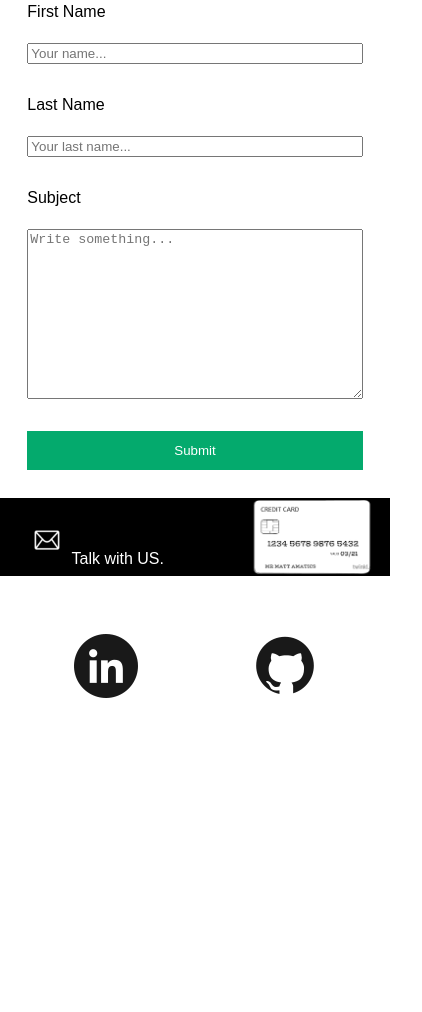
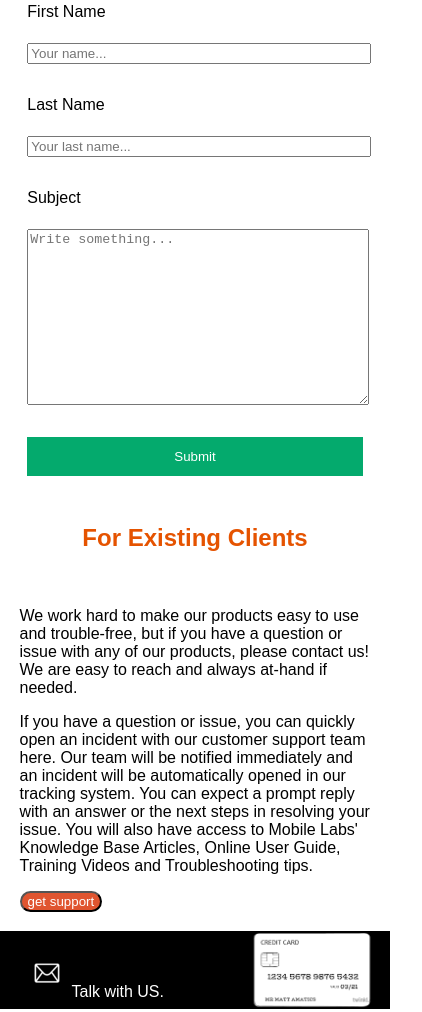
Before and after one commit to ELDADBRHANO/Phone-store-Project, a plain HTML site: page pages/Contact.html in a window 390 px wide. Shown: the part 267-1279 px from the top of the page, 422 px wide, since content can reach past the window. Before the commit the page ends 992 px from the top, so only its background shows below. Drawn offline with Linux system fonts and the light colour scheme.

Commit message:
contact_commit

```diff
--- a/CSS/contact.css
+++ b/CSS/contact.css
@@ -16,6 +16,22 @@ body {
     top: 0;
 
   }
+  #clients{
+    display: flex;
+    flex-direction: column;
+    align-items: center;
+  }
+  #support{
+    color: white;
+    border-radius: 1rem;
+    background-color:#e05530 ;
+  }
+  #headers-clients{
+    color: #e55300;
+  }
+  article{
+    padding: 5%;
+  }
   #footer{
     grid-area: footer;
     /* background-color: #e9bcb7;
@@ -23,11 +39,11 @@ body {
     /* height: 10vh; */
     /* width: 100vw; */
     opacity:0.9 ;
-    padding: 1rem;
+    /* padding: 1rem; */
   }
-  * {
+  /* * {
     box-sizing: border-box;
-  }
+  } */
 
 
   input[type=text], select, textarea {
@@ -84,9 +100,6 @@ body {
     width: 100vw;
     padding: 1rem;
   }
-  * {
-    box-sizing: border-box;
-  }
 
 
   input[type=text], select, textarea {
@@ -128,6 +141,9 @@ body {
     margin-top: 5vh;
   }
 
+  .addres-header{
+    color: white;
+  }
 
   @media screen and (max-width: 600px) {
     .column, input[type=submit] {
--- a/pages/Contact.html
+++ b/pages/Contact.html
@@ -1,64 +1,114 @@
 <!DOCTYPE html>
 <html lang="en">
   <head>
-  <meta charset="UTF-8">
-  <meta http-equiv="X-UA-Compatible" content="IE=edge">
-  <meta name="viewport" content="width=device-width, initial-scale=1.0">
+    <meta charset="UTF-8" />
+    <meta http-equiv="X-UA-Compatible" content="IE=edge" />
+    <meta name="viewport" content="width=device-width, initial-scale=1.0" />
     <title>Contact Eldad's</title>
-  <link rel="stylesheet" href="../CSS/users.css">
-  <link rel="stylesheet" href="../CSS/mobile.css"/>
-  <link rel="stylesheet" href="../CSS/contact.css"/>
+    <link rel="stylesheet" href="../CSS/users.css" />
+    <link rel="stylesheet" href="../CSS/mobile.css" />
+    <link rel="stylesheet" href="../CSS/contact.css" />
   </head>
   <body>
     <div id="container">
       <header id="header">
-      <img id="logo" src="../imges/header-logo-img/logo.png" alt="">
+        <img id="logo" src="../imges/header-logo-img/logo.png" alt="" />
         <div id="dropdown" onclick="dropdown(this)">&#9776;</div>
         <div class="hidden">
-
           <div><a href="../index.html">Home</a></div>
           <div><a href="AboutEldad'sLab.html">About the Lab </a></div>
           <div><a href="Contact.html">Contact</a></div>
           <div><a href="dataTabs.html">Phones</a></div>
           <div><a href="users.html">users</a></div>
-
         </div>
       </header>
       <div id="main">
         <div class="container">
           <div>
             <h1>Contact With The LAB</h1>
-          <p>Swing by if you need help with your phone or just for coffee,  leave us a message:</p>
+            <p>
+              Swing by if you need help with your phone or just for coffee,
+              leave us a message:
+            </p>
           </div>
           <div class="row">
             <div class="column">
               <form>
                 <label for="fname">First Name</label>
-              <input required type="text" id="fname" name="firstname" placeholder="Your name...">
+                <input
+                  required
+                  type="text"
+                  id="fname"
+                  name="firstname"
+                  placeholder="Your name..."
+                />
                 <label for="lname">Last Name</label>
-              <input required type="text" id="lname" name="lastname" placeholder="Your last name...">
+                <input
+                  required
+                  type="text"
+                  id="lname"
+                  name="lastname"
+                  placeholder="Your last name..."
+                />
                 <label for="subject">Subject</label>
-              <textarea id="subject" name="subject" placeholder="Write something..." style="height:170px"></textarea>
-              <input id="sumbit" required type="submit" value="Submit">
+                <textarea
+                  id="subject"
+                  name="subject"
+                  placeholder="Write something..."
+                  style="height: 170px"
+                ></textarea>
+                <input id="sumbit" required type="submit" value="Submit" />
               </form>
             </div>
           </div>
         </div>
       </div>
+      <div id="clients">
+        <h2 id="headers-clients">For Existing Clients</h2>
+        <article>
+          <p>
+            We work hard to make our products easy to use and trouble-free, but
+            if you have a question or issue with any of our products, please
+            contact us! We are easy to reach and always at-hand if needed.
+          </p>
+          <p>If you have a question or issue, you can quickly open an incident with
+          our customer support team here. Our team will be notified immediately
+          and an incident will be automatically opened in our tracking system.
+          You can expect a prompt reply with an answer or the next steps in
+          resolving your issue. You will also have access to Mobile Labs'
+          Knowledge Base Articles, Online User Guide, Training Videos and
+          Troubleshooting tips.</p>
+          <button id="support">get support</button>
+        </article>
+      </div>
       <div id="addres">
-      <img id="credit" src="/imges/footer-imges/credit.png" alt="">
+        <img id="credit" src="/imges/footer-imges/credit.png" alt="" />
         <span class="addres-header">
-        King David Boulevard 11, Lod <br>
-        <a class="addres-header" href="mailto:ebrhano@gmail.com"><img  src="../imges/footer-imges/ma.logo.png" alt="" srcset="">Talk with US.</a><br>
+          King David Boulevard 11, Lod <br />
+          <a class="addres-header" href="mailto:ebrhano@gmail.com"
+            ><img
+              src="../imges/footer-imges/ma.logo.png"
+              alt=""
+              srcset=""
+            />Talk with US.</a
+          ><br />
         </span>
       </div>
       <footer id="footer">
         <div id="social_media">
           <a href="https://www.linkedin.com/in/eldad-brhano-59b531235/">
-          <img src="../imges/footer-imges/linkedin (2).png" id="linkdin_img" alt="">
+            <img
+              src="../imges/footer-imges/linkedin (2).png"
+              id="linkdin_img"
+              alt=""
+            />
           </a>
           <a href="https://github.com/ELDADBRHANO">
-          <img src="../imges/footer-imges/github (1).png" id="git_img" alt="">
+            <img
+              src="../imges/footer-imges/github (1).png"
+              id="git_img"
+              alt=""
+            />
           </a>
         </div>
       </footer>
```
Lines whose indentation alone changed are shown as unchanged.
